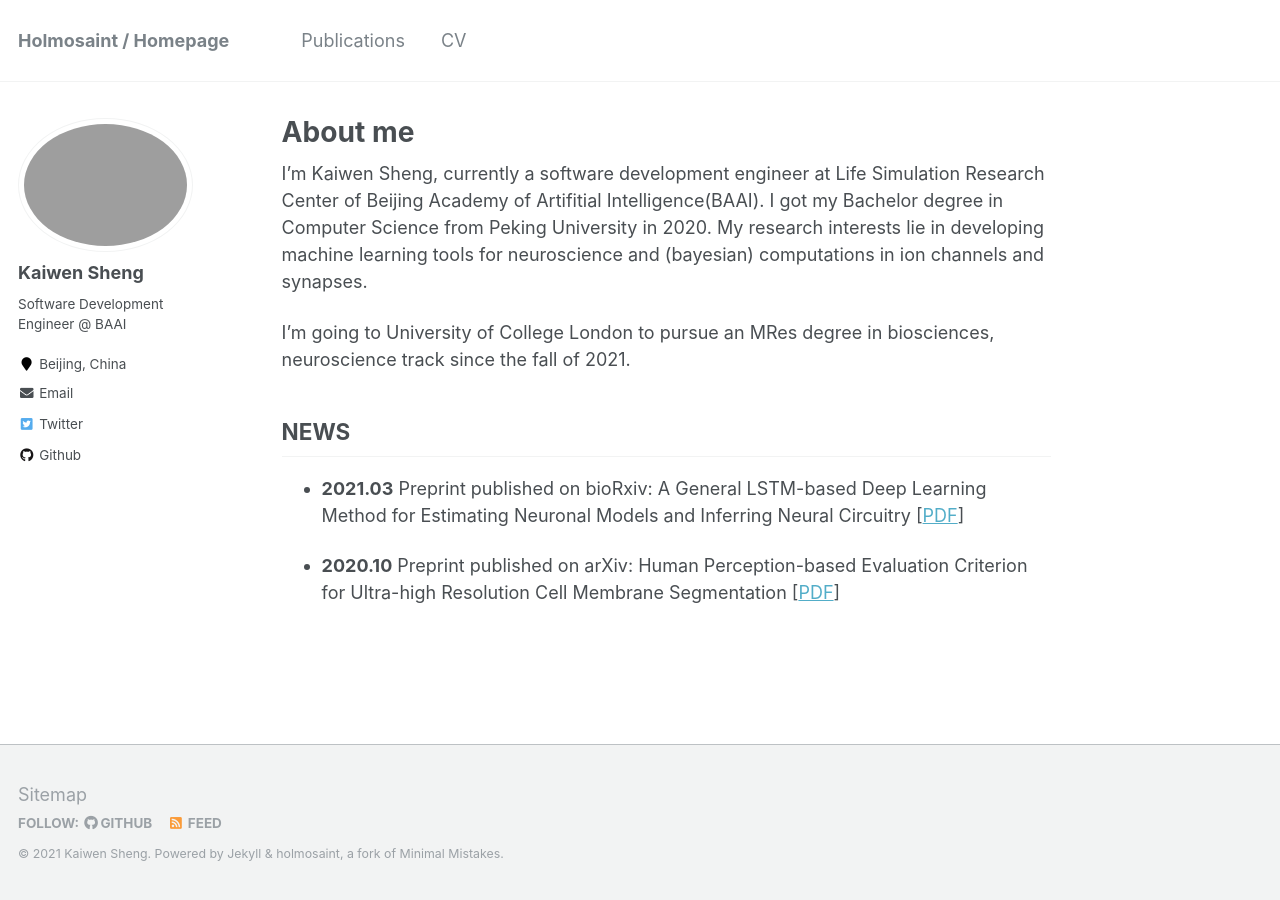
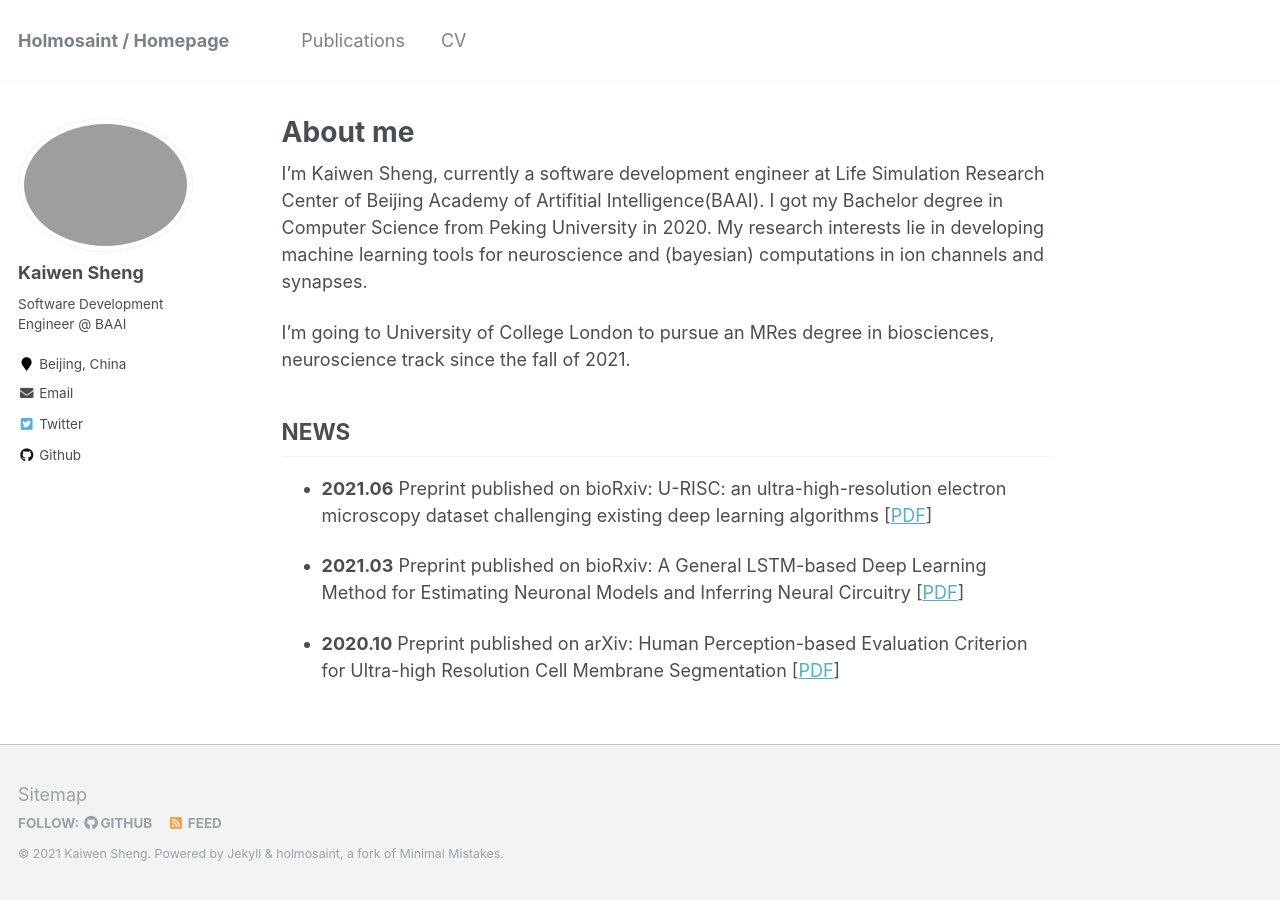
Before and after one commit to holmosaint/holmosaint.github.io, a Jekyll site: the page built from _pages/about.md, in a window 1280 px wide. Built offline with Jekyll 4.4.1, drawn with Linux system fonts in a browser that asks for light colours.

Commit message:
Add news

```diff
--- a/_pages/about.md
+++ b/_pages/about.md
@@ -13,6 +13,8 @@ I'm Kaiwen Sheng, currently a software development engineer at Life Simulation R
 I'm going to University of College London to pursue an MRes degree in biosciences, neuroscience track since the fall of 2021.
 
 ## NEWS
+- **2021.06** Preprint published on bioRxiv: U-RISC: an ultra-high-resolution electron microscopy dataset challenging existing deep learning algorithms [[PDF](https://www.biorxiv.org/content/10.1101/2021.05.30.446334v3)]
+
 - **2021.03** Preprint published on bioRxiv: A General LSTM-based Deep Learning Method for Estimating Neuronal Models and Inferring Neural Circuitry [[PDF](https://www.biorxiv.org/content/10.1101/2021.03.14.434027v1.abstract)]
 
 - **2020.10** Preprint published on arXiv: Human Perception-based Evaluation Criterion for Ultra-high Resolution Cell Membrane Segmentation [[PDF](https://arxiv.org/abs/2010.08209)]
```
Also changed, not shown: 1 other file.
